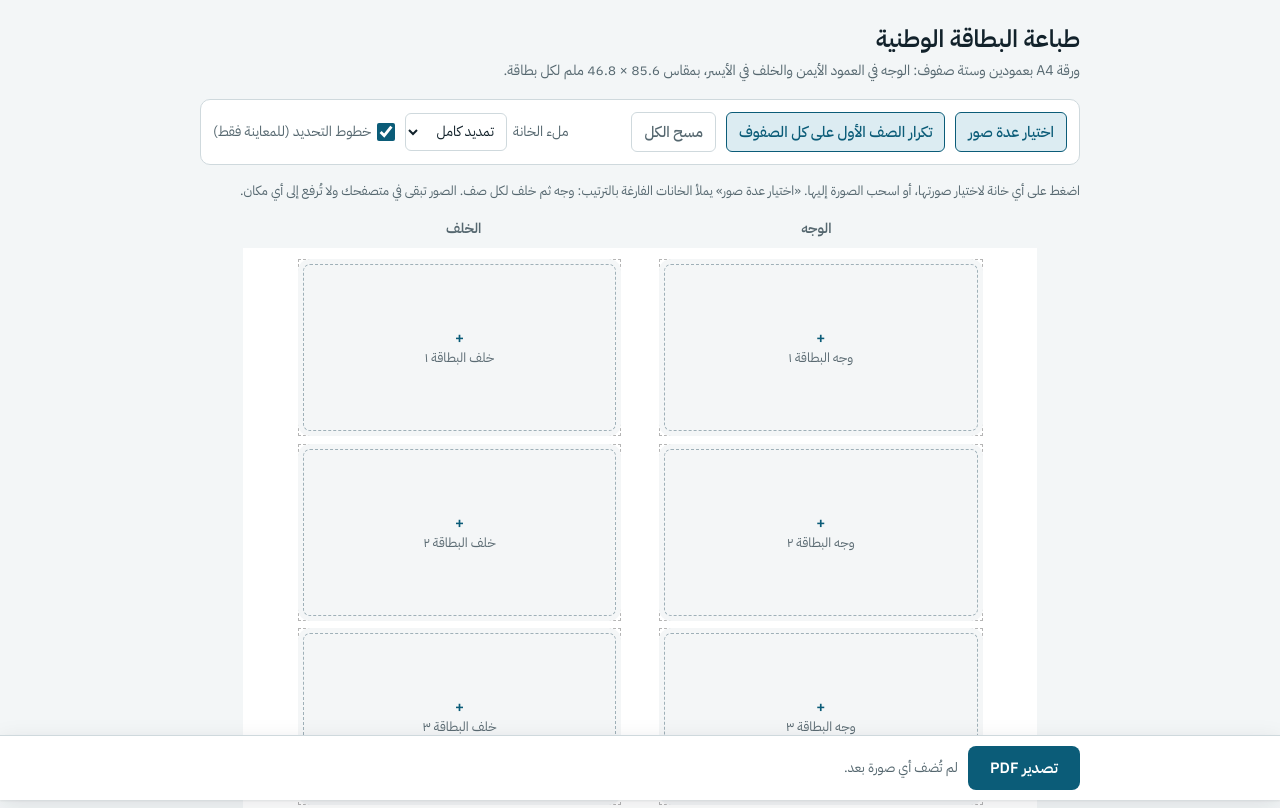
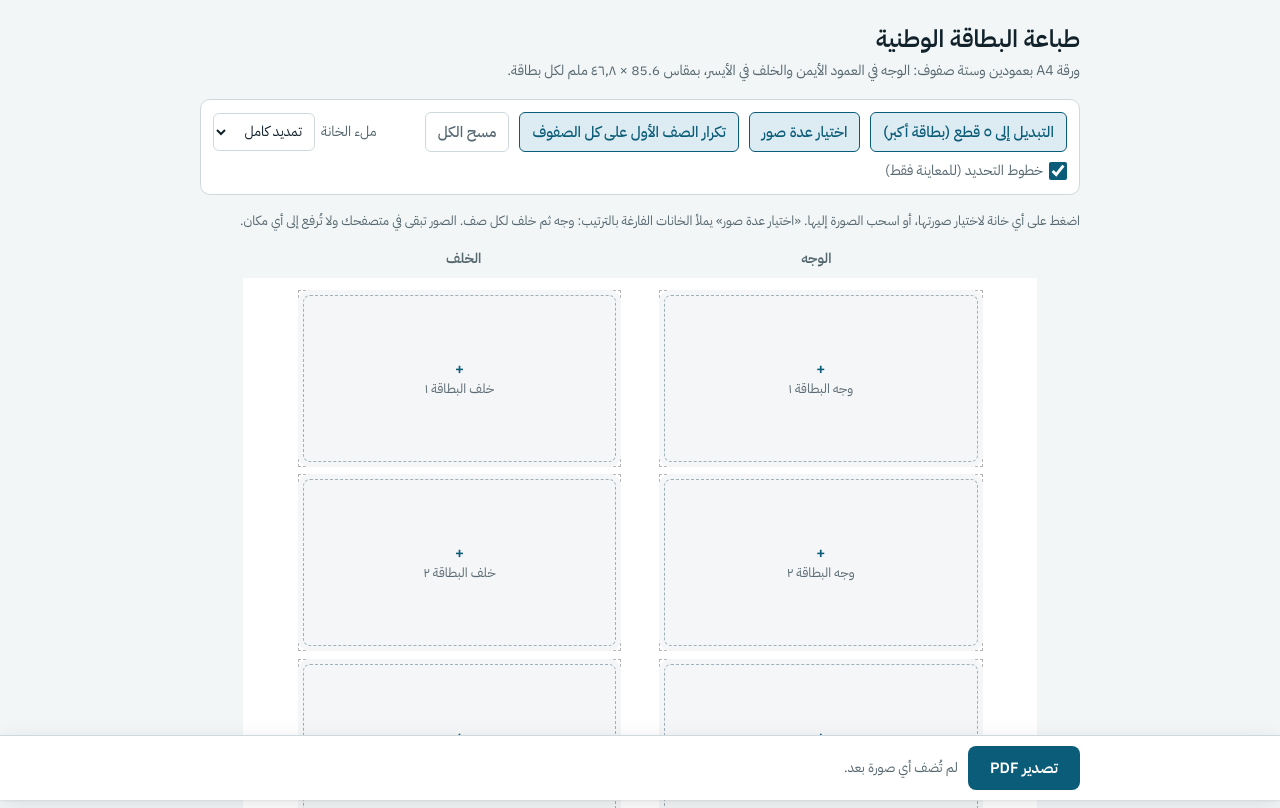
Before and after one commit to mohammedmo85/card, a plain HTML site: page index.html in a window 1280 px wide. Shown: the top 808 px of the page. Drawn offline with nearby package versions, Linux system fonts and the light colour scheme.

Commit message:
Add files via upload

```diff
--- a/index.html
+++ b/index.html
@@ -67,10 +67,11 @@ button:focus-visible, select:focus-visible, input:focus-visible + .slot-in, labe
   position: absolute; top: 0; right: 0; transform-origin: top right;
   width: calc(210 * var(--mm)); height: calc(297 * var(--mm));
   background: #fff; color: #000; box-shadow: var(--shadow);
-  padding: calc(3 * var(--mm)) calc(14.4 * var(--mm));
+  padding: calc(var(--top, 3) * var(--mm)) calc(14.4 * var(--mm));
 }
-.grid { display: grid; grid-template-columns: repeat(2, calc(85.6 * var(--mm))); grid-template-rows: repeat(6, calc(46.8 * var(--mm))); row-gap: calc(2 * var(--mm)); column-gap: calc(10 * var(--mm)); }
-.cell { position: relative; width: calc(85.6 * var(--mm)); height: calc(46.8 * var(--mm)); }
+.grid { display: grid; grid-template-columns: repeat(2, calc(85.6 * var(--mm))); grid-template-rows: repeat(var(--rows, 6), calc(var(--h, 46.8) * var(--mm))); row-gap: calc(2 * var(--mm)); column-gap: calc(10 * var(--mm)); }
+.cell[hidden] { display: none; }
+.cell { position: relative; width: calc(85.6 * var(--mm)); height: calc(var(--h, 46.8) * var(--mm)); }
 .page.guides .cell { outline: 1px dashed #b5b5b5; outline-offset: -1px; }
 .slot { position: absolute; inset: 0; display: flex; align-items: center; justify-content: center; text-align: center; cursor: pointer; border-radius: calc(3.18 * var(--mm)); overflow: hidden; background: #f4f6f7; color: #5a6a72; font-size: calc(13px * var(--inv)); line-height: 1.4; padding: 6px; }
 .cell:not(.has) .slot { outline: 1px dashed #9fb0b8; outline-offset: calc(-6px * var(--inv)); }
@@ -100,10 +101,11 @@ button:focus-visible, select:focus-visible, input:focus-visible + .slot-in, labe
 <div class="wrap">
   <div>
     <h1>طباعة البطاقة الوطنية</h1>
-    <p class="sub">ورقة A4 بعمودين وستة صفوف: الوجه في العمود الأيمن والخلف في الأيسر، بمقاس 85.6 × 46.8 ملم لكل بطاقة.</p>
+    <p class="sub" id="sub"></p>
   </div>
 
   <div class="tools">
+    <button type="button" class="tb" id="modeBtn" aria-live="polite"></button>
     <button type="button" class="tb" id="bulkBtn">اختيار عدة صور</button>
     <input class="vh" type="file" id="bulk" accept="image/*" multiple tabindex="-1">
     <button type="button" class="tb" id="repBtn">تكرار الصف الأول على كل الصفوف</button>
@@ -136,23 +138,27 @@ button:focus-visible, select:focus-visible, input:focus-visible + .slot-in, labe
 <script src="https://cdnjs.cloudflare.com/ajax/libs/jspdf/2.5.1/jspdf.umd.min.js"></script>
 <script>
 (function () {
-  var ROWS = 6, N = ROWS * 2;
+  var MODES = {
+    6: { rows: 6, h: 46.8, top: 3, pitch: 48.8, word: 'ستة', file: 'البطاقة_الوطنية_6_قطع.pdf' },
+    5: { rows: 5, h: 54, top: 9.5, pitch: 56, word: 'خمسة', file: 'البطاقة_الوطنية_5_قطع.pdf' }
+  };
+  var MAXN = 12, mode = 6, cfg = MODES[6], ROWS = cfg.rows, N = ROWS * 2;
   var $ = function (id) { return document.getElementById(id); };
-  var slots = new Array(N);       // {blob, url, img}
+  var slots = new Array(MAXN);       // {blob, url, img}
   var cells = [];
   var dl = null;
 
   function say(m, err) { var s = $('status'); s.textContent = m; s.className = 'status' + (err ? ' err' : ''); }
   function ar(n) { return String(n).replace(/[0-9]/g, function (d) { return '٠١٢٣٤٥٦٧٨٩'.charAt(+d); }); }
-  function count() { return slots.filter(Boolean).length; }
+  function count() { return slots.slice(0, N).filter(Boolean).length; }
   function refreshStatus() {
     var c = count();
     say(c ? 'تمت إضافة ' + ar(c) + ' من ' + ar(N) + ' صور.' : 'لم تُضف أي صورة بعد.');
   }
 
-  /* build the 12 slots */
+  /* build the 12 slots (the last 2 are hidden in the 5-piece mode) */
   var grid = $('grid');
-  for (var i = 0; i < N; i++) {
+  for (var i = 0; i < MAXN; i++) {
     var r = Math.floor(i / 2), face = i % 2 === 0;
     var label = (face ? 'وجه' : 'خلف') + ' البطاقة ' + ar(r + 1);
     var cell = document.createElement('div');
@@ -213,6 +219,18 @@ button:focus-visible, select:focus-visible, input:focus-visible + .slot-in, labe
     });
   });
 
+  /* layout mode: 6 or 5 pieces per sheet */
+  function setMode(m) {
+    mode = m; cfg = MODES[m]; ROWS = cfg.rows; N = ROWS * 2;
+    var pg = $('page');
+    pg.style.setProperty('--rows', cfg.rows); pg.style.setProperty('--h', cfg.h); pg.style.setProperty('--top', cfg.top);
+    cells.forEach(function (c, i) { c.hidden = i >= N; });
+    $('sub').textContent = 'ورقة A4 بعمودين و' + cfg.word + ' صفوف: الوجه في العمود الأيمن والخلف في الأيسر، بمقاس 85.6 × ' + ar(String(cfg.h).replace('.', '٫')) + ' ملم لكل بطاقة.';
+    $('modeBtn').textContent = m === 6 ? 'التبديل إلى ٥ قطع (بطاقة أكبر)' : 'التبديل إلى ٦ قطع';
+    refreshStatus();
+  }
+  $('modeBtn').addEventListener('click', function () { setMode(mode === 6 ? 5 : 6); });
+
   /* toolbar */
   $('bulkBtn').addEventListener('click', function () { $('bulk').click(); });
   $('bulk').addEventListener('change', async function (e) {
@@ -247,7 +265,7 @@ button:focus-visible, select:focus-visible, input:focus-visible + .slot-in, labe
       return;
     }
     clearTimeout(clearT); b.classList.remove('confirm'); b.textContent = 'مسح الكل';
-    for (var i = 0; i < N; i++) clearSlot(i);
+    for (var i = 0; i < MAXN; i++) clearSlot(i);
     refreshStatus();
   });
   $('fit').addEventListener('change', function () { $('page').className = 'page fit-' + $('fit').value + ($('guides').checked ? ' guides' : ''); });
@@ -263,6 +281,7 @@ button:focus-visible, select:focus-visible, input:focus-visible + .slot-in, labe
   }
   window.addEventListener('resize', fit);
   fit();
+  setMode(6);
 
   /* export: draw at 300 dpi on a canvas, then place it on an A4 PDF page */
   function roundPath(ctx, x, y, w, h, r) {
@@ -278,10 +297,10 @@ button:focus-visible, select:focus-visible, input:focus-visible + .slot-in, labe
     cv.width = Math.round(210 * P); cv.height = Math.round(297 * P);
     var ctx = cv.getContext('2d');
     ctx.fillStyle = '#fff'; ctx.fillRect(0, 0, cv.width, cv.height);
-    var W = 85.6 * P, H = 46.8 * P, rad = 3.18 * P;
+    var W = 85.6 * P, H = cfg.h * P, rad = 3.18 * P;
     for (var i = 0; i < N; i++) {
       var r = Math.floor(i / 2), c = i % 2;                 // c 0 = face (right column), c 1 = back (left column)
-      var x = (c === 0 ? 14.4 + 85.6 + 10 : 14.4) * P, y = (3 + 48.8 * r) * P;
+      var x = (c === 0 ? 14.4 + 85.6 + 10 : 14.4) * P, y = (cfg.top + cfg.pitch * r) * P;
       var s = slots[i];
       if (s) {
         var im = s.img, iw = im.naturalWidth, ih = im.naturalHeight;
@@ -317,7 +336,7 @@ button:focus-visible, select:focus-visible, input:focus-visible + .slot-in, labe
       var cv = drawSheet();
       var pdf = new window.jspdf.jsPDF({ unit: 'mm', format: 'a4', orientation: 'portrait' });
       pdf.addImage(cv.toDataURL('image/jpeg', 0.92), 'JPEG', 0, 0, 210, 297);
-      await saveFile('البطاقة_الوطنية_6_قطع.pdf', pdf.output('blob'));
+      await saveFile(cfg.file, pdf.output('blob'));
       say('تم حفظ ملف PDF. اطبعه بحجم 100% بدون تكبير أو تصغير.');
     } catch (e) {
       if (e && e.code === 'declined') say('أُلغي الحفظ.');
```
